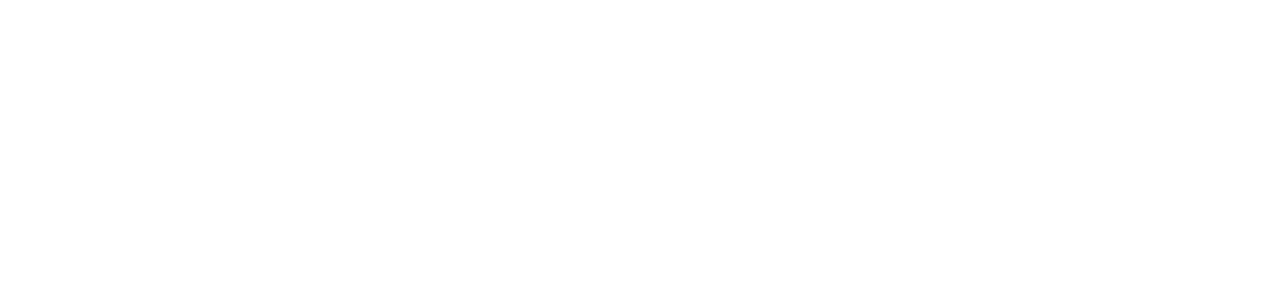
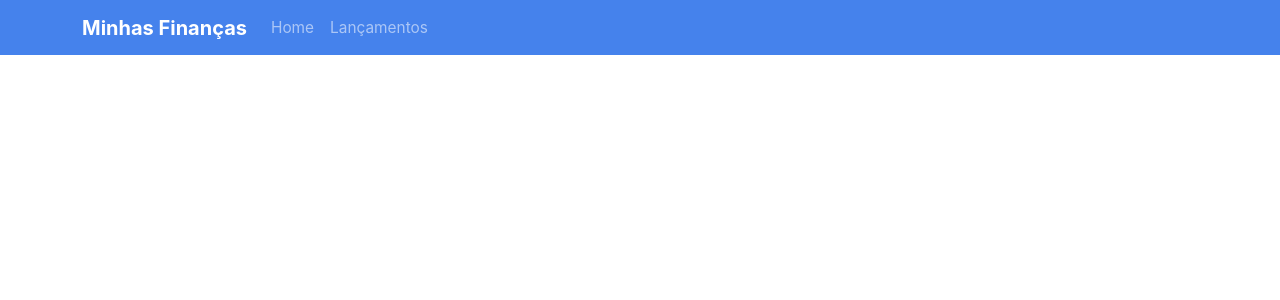
Before and after one commit to costaowillian/financial-organizer, a React (Create React App) app in the folder client/my-finances/: page / in a window 1280 px wide. Before the commit this address had no page. Shown: the top 300 px of the page. Built offline with nearby package versions, Linux system fonts and the light colour scheme.

Commit message:
refactor: routes to insert navbar

```diff
--- a/client/my-finances/src/main/App.js
+++ b/client/my-finances/src/main/App.js
@@ -6,9 +6,7 @@
 function App() {
   return (<>
     <div className="container">
-      <Router>
-        <NavBar />
-      </Router>
+      <Router />
     </div>
 
   </>);
--- a/client/my-finances/src/main/routes.js
+++ b/client/my-finances/src/main/routes.js
@@ -1,5 +1,6 @@
 import React, { Suspense, lazy } from "react";
 import { BrowserRouter, Route, Routes } from "react-router-dom";
+import NavBar from "../components/navbar";
 
 const Login = lazy(() => import('../views/login'));
 const Cadastrar = lazy(() => import('../views/cadastrar'));
@@ -7,6 +8,7 @@
 function Router() {
     return (
         <BrowserRouter>
+            <NavBar />
             <Suspense fallback={<div>Loading...</div>}>
                 <Routes>
                     <Route path="/login" element={<Login />} />
```
